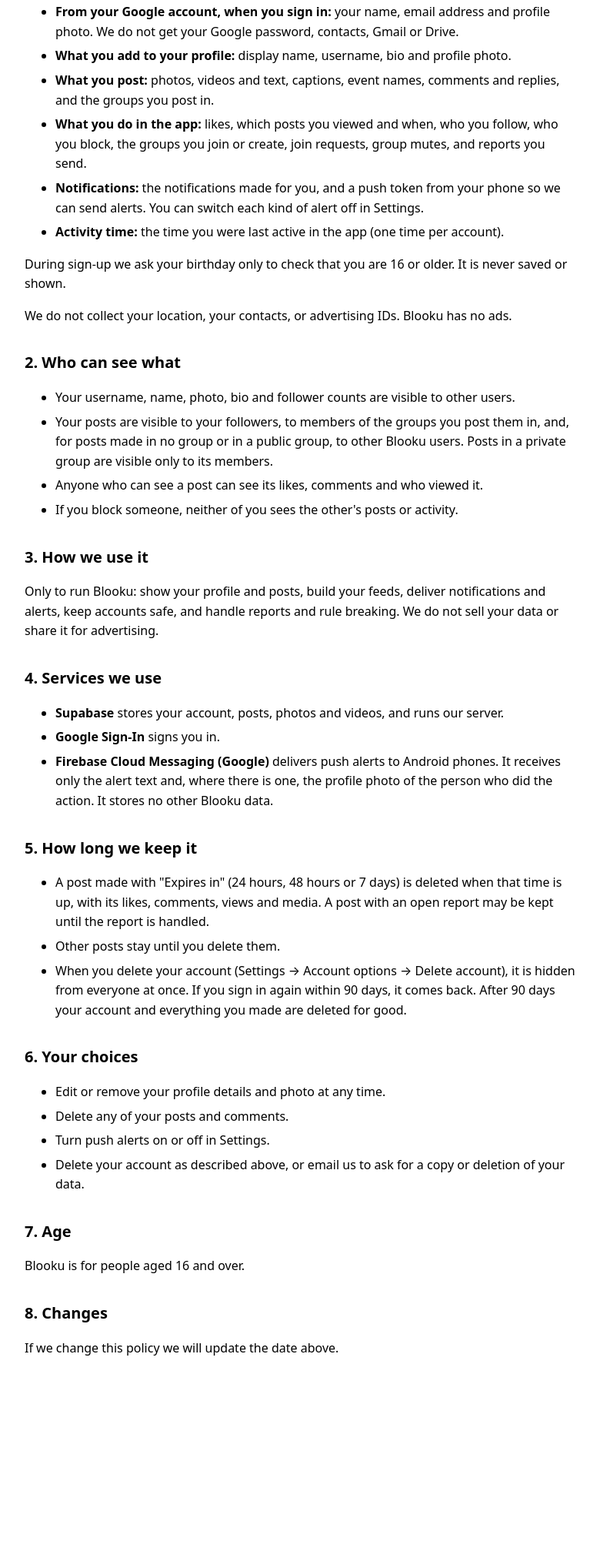
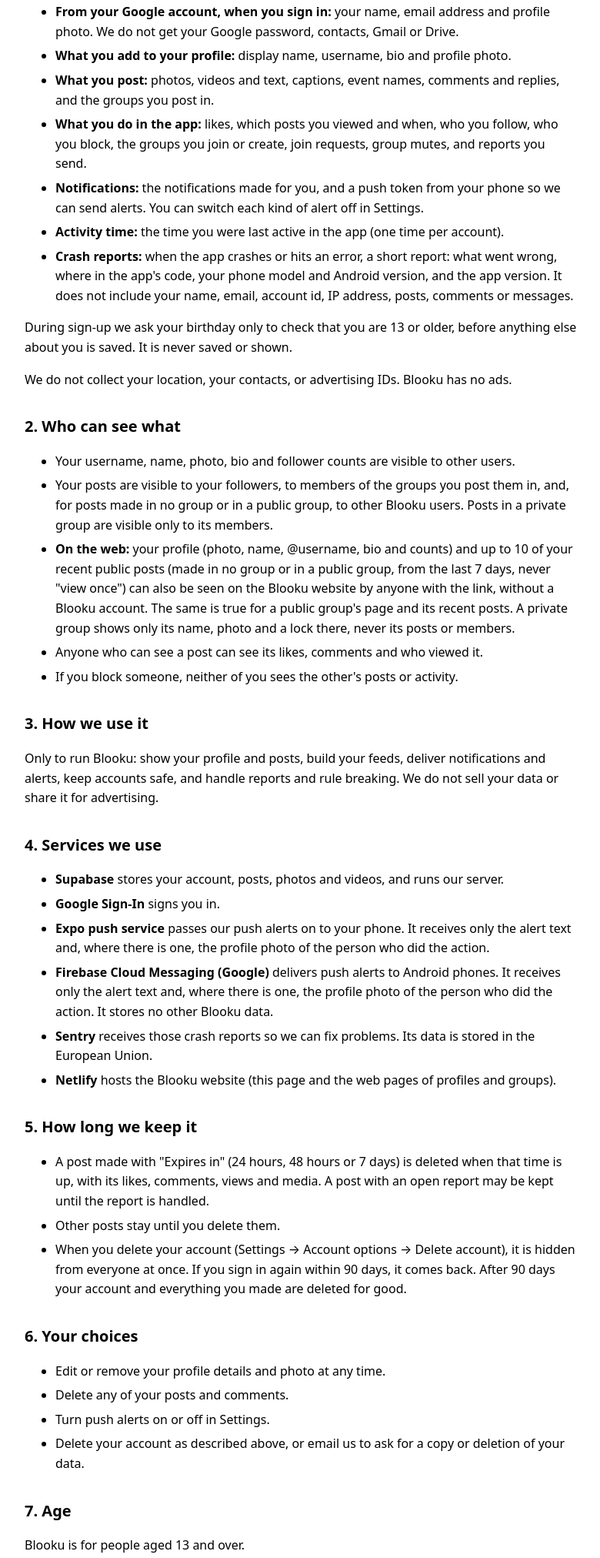
Before and after one commit to skili/skili.github.io, a plain HTML site: page privacy.html in a window 1280 px wide. Shown: the part 331-2355 px from the top of the page at 77% size, without its empty margins (248-1028 px from the left). Before the commit the page ends 2175 px from the top, so only its background shows below. Drawn offline with Linux system fonts and the light colour scheme.

Commit message:
Add files via upload

```diff
--- a/privacy.html
+++ b/privacy.html
@@ -18,9 +18,9 @@
 </head>
 <body>
 <main>
-  <p><a href="index.html">← Blooku</a></p>
+  <p><a href='/'>← Blooku</a></p>
   <h1>Privacy Policy</h1>
-  <p class="date">Last updated: 26 October 2026</p>
+  <p class="date">Last updated: 14 November 2026</p>
 
   <p>This policy explains what the Blooku app ("Blooku", "we") collects, why, and what you can do about it. Questions: <a href="mailto:ineifepaul@gmail.com">ineifepaul@gmail.com</a>.</p>
 
@@ -32,14 +32,16 @@
     <li><strong>What you do in the app:</strong> likes, which posts you viewed and when, who you follow, who you block, the groups you join or create, join requests, group mutes, and reports you send.</li>
     <li><strong>Notifications:</strong> the notifications made for you, and a push token from your phone so we can send alerts. You can switch each kind of alert off in Settings.</li>
     <li><strong>Activity time:</strong> the time you were last active in the app (one time per account).</li>
+    <li><strong>Crash reports:</strong> when the app crashes or hits an error, a short report: what went wrong, where in the app's code, your phone model and Android version, and the app version. It does not include your name, email, account id, IP address, posts, comments or messages.</li>
   </ul>
-  <p>During sign-up we ask your birthday only to check that you are 16 or older. It is never saved or shown.</p>
+  <p>During sign-up we ask your birthday only to check that you are 13 or older, before anything else about you is saved. It is never saved or shown.</p>
   <p>We do not collect your location, your contacts, or advertising IDs. Blooku has no ads.</p>
 
   <h2>2. Who can see what</h2>
   <ul>
     <li>Your username, name, photo, bio and follower counts are visible to other users.</li>
     <li>Your posts are visible to your followers, to members of the groups you post them in, and, for posts made in no group or in a public group, to other Blooku users. Posts in a private group are visible only to its members.</li>
+    <li><strong>On the web:</strong> your profile (photo, name, @username, bio and counts) and up to 10 of your recent public posts (made in no group or in a public group, from the last 7 days, never "view once") can also be seen on the Blooku website by anyone with the link, without a Blooku account. The same is true for a public group's page and its recent posts. A private group shows only its name, photo and a lock there, never its posts or members.</li>
     <li>Anyone who can see a post can see its likes, comments and who viewed it.</li>
     <li>If you block someone, neither of you sees the other's posts or activity.</li>
   </ul>
@@ -51,7 +53,10 @@
   <ul>
     <li><strong>Supabase</strong> stores your account, posts, photos and videos, and runs our server.</li>
     <li><strong>Google Sign-In</strong> signs you in.</li>
+    <li><strong>Expo push service</strong> passes our push alerts on to your phone. It receives only the alert text and, where there is one, the profile photo of the person who did the action.</li>
     <li><strong>Firebase Cloud Messaging (Google)</strong> delivers push alerts to Android phones. It receives only the alert text and, where there is one, the profile photo of the person who did the action. It stores no other Blooku data.</li>
+    <li><strong>Sentry</strong> receives those crash reports so we can fix problems. Its data is stored in the European Union.</li>
+    <li><strong>Netlify</strong> hosts the Blooku website (this page and the web pages of profiles and groups).</li>
   </ul>
 
   <h2>5. How long we keep it</h2>
@@ -70,7 +75,7 @@
   </ul>
 
   <h2>7. Age</h2>
-  <p>Blooku is for people aged 16 and over.</p>
+  <p>Blooku is for people aged 13 and over.</p>
 
   <h2>8. Changes</h2>
   <p>If we change this policy we will update the date above.</p>
```
